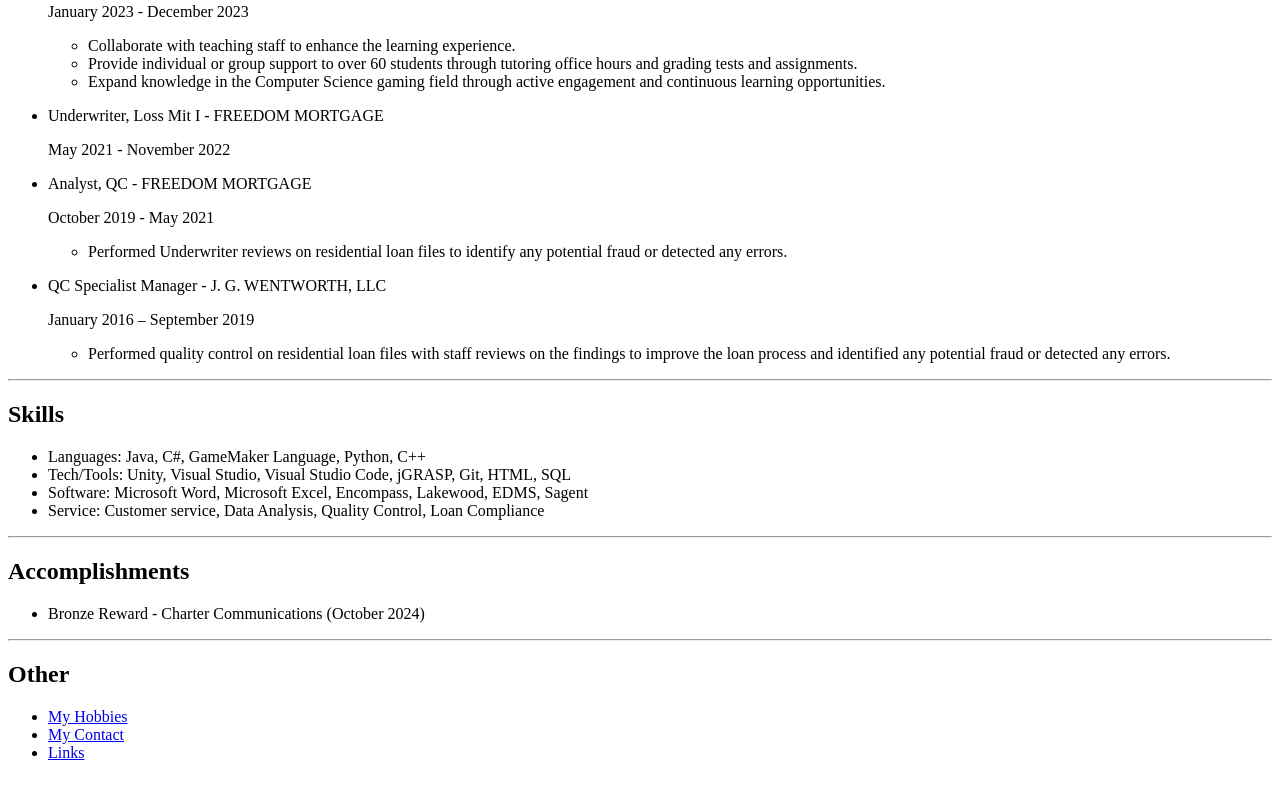
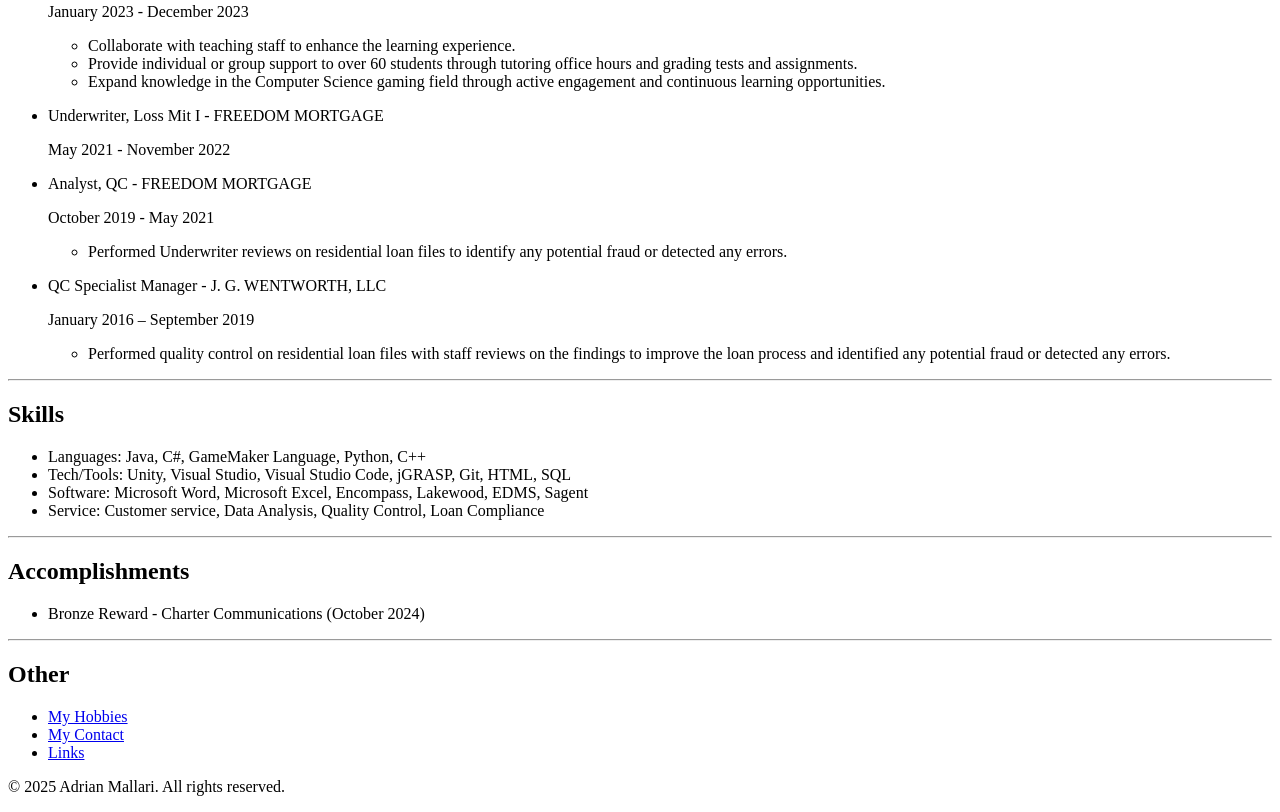
Before and after one commit to A87kamui/html-resume, a plain HTML site: page index.html in a window 1280 px wide. Shown: the part 751-1563 px from the top of the page. Before the commit the page ends 1529 px from the top, so only its background shows below. Drawn offline with Linux system fonts and the light colour scheme.

Commit message:
Added footer to index html

```diff
--- a/index.html
+++ b/index.html
@@ -96,5 +96,9 @@
         <li><a href="./contact.html">My Contact</a></li>
         <li><a href="./links.html">Links</a></li>
     </ul>
+
+    <footer>
+        <p>© 2025 Adrian Mallari. All rights reserved.</p>
+    </footer>
 </body>
 </html>
```
